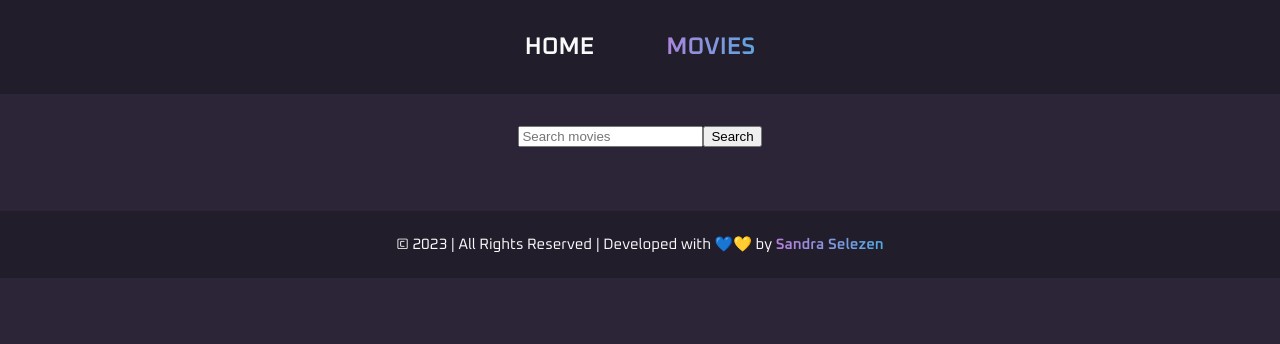
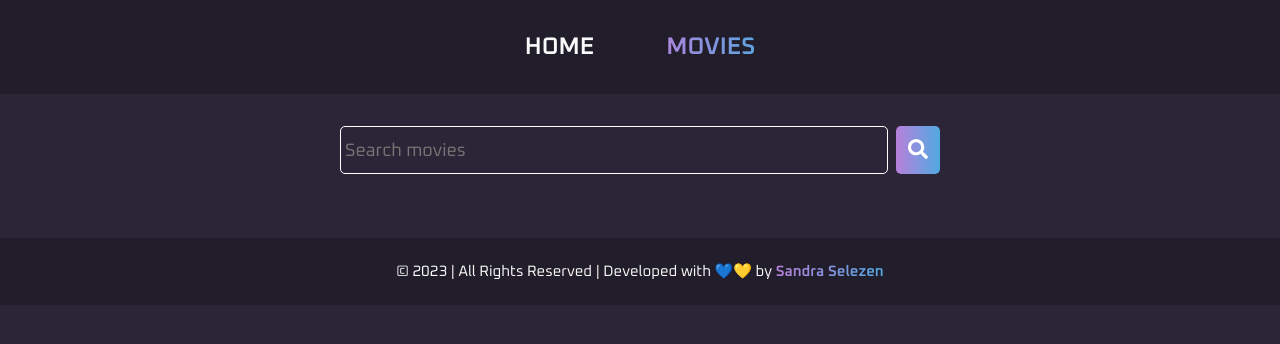
Before and after one commit to sandra-selezen/goit-react-hw-05-movies, a React (Create React App) app: page /goit-react-hw-05-movies/movies in a window 1280 px wide. Shown: the top 344 px of the page. Built offline with nearby package versions, Linux system fonts and the light colour scheme.

Commit message:
Update styles for SearchForm component

```diff
--- a/src/components/SearchForm/SearchForm.js
+++ b/src/components/SearchForm/SearchForm.js
@@ -1,11 +1,12 @@
 import PropTypes from 'prop-types';
-import { Form } from './SearchForm.styled';
+import { Button, Form, Input } from './SearchForm.styled';
+import { FaSearch } from 'react-icons/fa';
 
 export const SearchForm = ({ onSubmit }) => {
   return (
     <Form onSubmit={onSubmit} autoComplete="off">
-      <input type="text" name="query" placeholder="Search movies"/>
-      <button type="submit">Search</button>
+      <Input type="text" name="query" placeholder="Search movies"/>
+      <Button type="submit" aria-label="Search"><FaSearch /></Button>
     </Form>
   );
 }
--- a/src/components/SearchForm/SearchForm.styled.js
+++ b/src/components/SearchForm/SearchForm.styled.js
@@ -1,6 +1,50 @@
 import styled from "styled-components";
 
 export const Form = styled.form`
+  margin-left: auto;
+  margin-right: auto;
+  width: 100%;
+  max-width: 600px;
   margin-bottom: 32px;
-  text-align: center;
+  display: flex;
+  gap: 8px;
+  align-items: center;
+  overflow: hidden;
 `;
+
+export const Input = styled.input`
+  display: inline-block;
+  width: 100%;
+  height: 38px;
+  padding-left: 4px;
+  padding-right: 4px;
+  font-family: inherit;
+  font-size: 20px;
+  color: #ffffff;
+  border: 1px solid #ffffff;
+  border-radius: 5px;
+  outline: none;
+  padding: 4px;
+
+  ::placeholder {
+    font: inherit;
+    font-size: 18px;
+  }
+  background-color: transparent;
+`;
+
+export const Button = styled.button`
+  display: inline-block;
+  width: 48px;
+  height: 48px;
+  outline: none;
+  border: none;
+  border-radius: 5px;
+  background: linear-gradient(90deg, hsl(277, 56%, 68%) 0%, hsl(203, 71%, 60%) 100%);
+  cursor: pointer;
+  svg {
+    width: 20px;
+    height: 20px;
+    color: #ffffff;
+  }
+`;
--- a/src/index.css
+++ b/src/index.css
@@ -32,5 +32,4 @@ ul {
 ul, li {
   margin: 0;
   padding: 0;
-
 }
```
